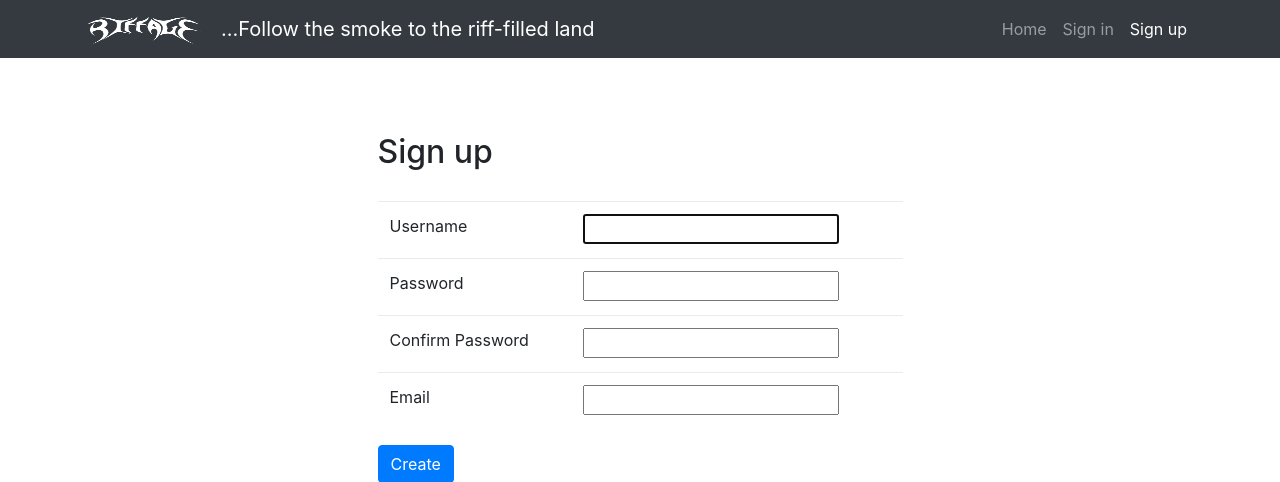
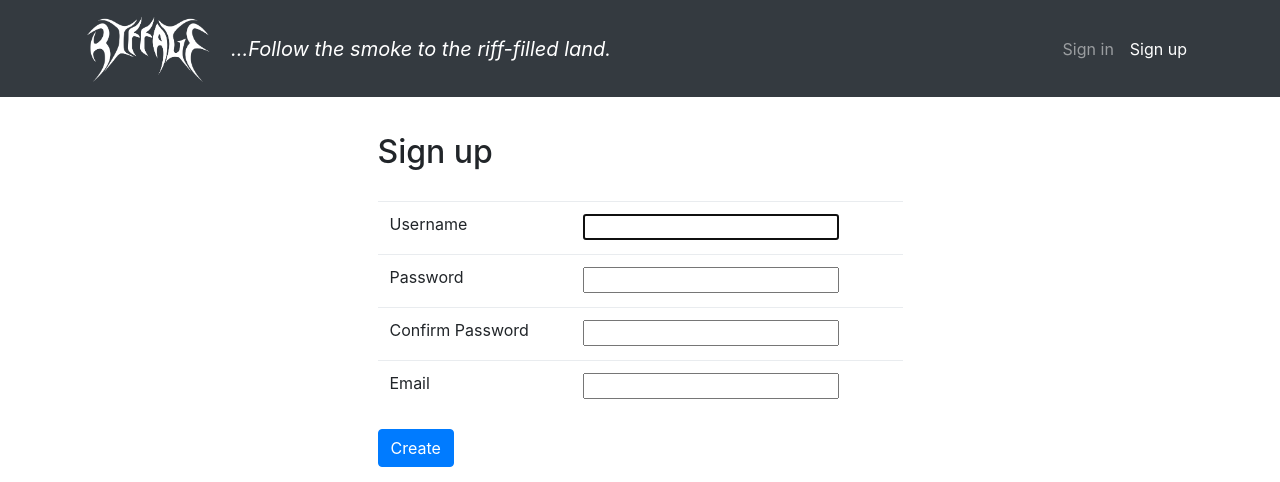
Before and after one commit to pefbass/riffage, a Django app: page /account/create in a window 1280 px wide. Shown: the top 482 px of the page. Run offline with Django 3.2, Linux system fonts and the light colour scheme; some libraries are stand-ins or nearby versions.

Commit message:
changed base html

```diff
--- a/riffage/account/templates/create.html
+++ b/riffage/account/templates/create.html
@@ -1,60 +1,9 @@
-
-<!DOCTYPE html>
-<html lang="en">
-
-  <head>
-
-    <meta charset="utf-8">
-    <meta name="viewport" content="width=device-width, initial-scale=1, shrink-to-fit=no">
-    <meta name="description" content="">
-    <meta name="author" content="">
-
-    <title>RIFFAGE</title>
-
-    <!-- Bootstrap core CSS -->
-    <link href="../../static/bootstrap/css/bootstrap.min.css" rel="stylesheet">
-
-    <!-- Custom styles for this template -->
-    <link href="../../static/css/logo-nav.css" rel="stylesheet">
-
-  </head>
-
-  <body>
-
-    <!-- Navigation -->
-    <nav class="navbar navbar-expand-lg navbar-dark bg-dark fixed-top">
-      <div class="container">
-        <a class="navbar-brand" href="#">
-          <img src="../../static/img/riffage.png" width="120" height="30" alt="">
-        </a>
-        <div class="navbar-header">
-                <a class="navbar-brand" href="#">...Follow the smoke to the riff-filled land</a>
-        </div>
-        <button class="navbar-toggler" type="button" data-toggle="collapse" data-target="#navbarResponsive" aria-controls="navbarResponsive" aria-expanded="false" aria-label="Toggle navigation">
-          <span class="navbar-toggler-icon"></span>
-        </button>
-        <div class="collapse navbar-collapse" id="navbarResponsive">
-          <ul class="navbar-nav ml-auto">
-            <li class="nav-item">
-              <a class="nav-link" href="/">Home</a>
-            </li>
-            <li class="nav-item">
-              <a class="nav-link" href="login">Sign in</a>
-            </li>
-            <li class="nav-item active">
-                <a class="nav-link" href="#">Sign up
-                    <span class="sr-only">(current)</span>
-                </a>
-            </li>
-          </ul>
-        </div>
-      </div>
-    </nav>
+{% extends 'base.html' %}
+{% block content %}
 
     <!-- Page Content -->
     <div class="container">
         <div class="lgn-container col-lg-6" style="margin: 0 auto; margin-top: 4.85em">
-        {% block content %}
         <h2 style="margin-bottom: 1em">Sign up</h2>
         <form method="post">
             {% csrf_token %}
@@ -85,7 +34,6 @@
 
                 <button type="submit" class="btn btn-primary">Create</button>
         </form>
-        {% endblock %}
         </div>
     </div>
     <!-- /.container -->
@@ -98,3 +46,4 @@
   </body>
 
 </html>
+{% endblock %}
--- a/riffage/account/views.py
+++ b/riffage/account/views.py
@@ -15,6 +15,8 @@ def account(request):
         return redirect('/')
 
 def create(request):
+    params = {}
+    params['category'] = 'create'
     if request.method == 'POST':
         form = SignUpForm(request.POST)
         if form.is_valid():
@@ -26,7 +28,7 @@ def create(request):
             return redirect('/collection', {'user': user})
     else:
         form = SignUpForm()
-    return render(request, 'create.html', {'form': form})
+    return render(request, 'create.html', {'form': form, 'params':params})
 
 def logout(request):
     auth.logout(request)
--- a/riffage/templates/base.html
+++ b/riffage/templates/base.html
@@ -36,17 +36,64 @@
 					</button>
 					<div class="collapse navbar-collapse" id="navbarResponsive">
 						<ul class="navbar-nav ml-auto">
-							<li {% if params.category == "collections" %} class="nav-item active"{%else%}
-							     class="nav-item" {% endif %}>
-								<a class="nav-link" href="/collection">Collection
-									<!-- <span class="sr-only">(current)</span> -->
-								</a>
+
+							<!-- Collections -->
+							<li {% if params.category == "collections" or params.category == "account" %}
+									{% if params.category == 'collections' %}
+										class="nav-item active"
+									{ % else % }
+										class="nav-item"
+									{%  endif %}
+								{% else %}
+									style="display: none"
+								{% endif %}>
+								<a class="nav-link" href="{% url 'collection' %}">Collection</a>
 							</li>
-							<li {% if params.category == "account" %} class="nav-item active"{%else%}
-							class="nav-item" {% endif %}>
-								<a class="nav-link" href="/account">Settings</a>
+
+							<!-- Account -->
+							<li {% if params.category == "collections" or params.category == "account" %}
+								{% if params.category == 'account' %}
+									class="nav-item active"
+								{ % else % }
+									class="nav-item"
+								{%  endif %}
+							{% else %}
+								style="display: none"
+							{% endif %}>
+							<a class="nav-link" href="{% url 'account' %}">Settings</a>
 							</li>
-								<a class="nav-link" href="logout">logout</a>
+
+							<!-- Login -->
+							<li {% if params.category != "account" and params.category != "collections"%}
+									{% if params.category != 'create' %}
+										class="nav-item active"
+									{ % else % }
+										class="nav-item"
+									{%  endif %}
+								{% else %}
+									style="display: none"
+								{% endif %}>
+								<a class="nav-link" href="{% url 'login' %}">Sign in</a>
+							</li>
+
+							<!-- Create Account -->
+							<li {% if params.category != "account" and params.category != "collections"%}
+									{% if params.category == 'create' %}
+										class="nav-item active"
+									{ % else % }
+										class="nav-item"
+									{%  endif %}
+								{% else %}
+									style="display: none"
+								{% endif %}>
+								<a class="nav-link" href="{% url 'create' %}">Sign up</a>
+							</li>
+							<!-- Logout -->
+							<li {% if params.category == "collections" or params.category == "account" %}
+								{% else %}
+									style="display: none"
+								{% endif %}>
+								<a class="nav-link" href="{% url 'logout' %}">Logout</a>
 							</li>
 						</ul>
 					</div>
```
Also changed, not shown: riffage/account/templates/login.html (+3 -52 lines), riffage/collection/views.py (+17 -11 lines).
